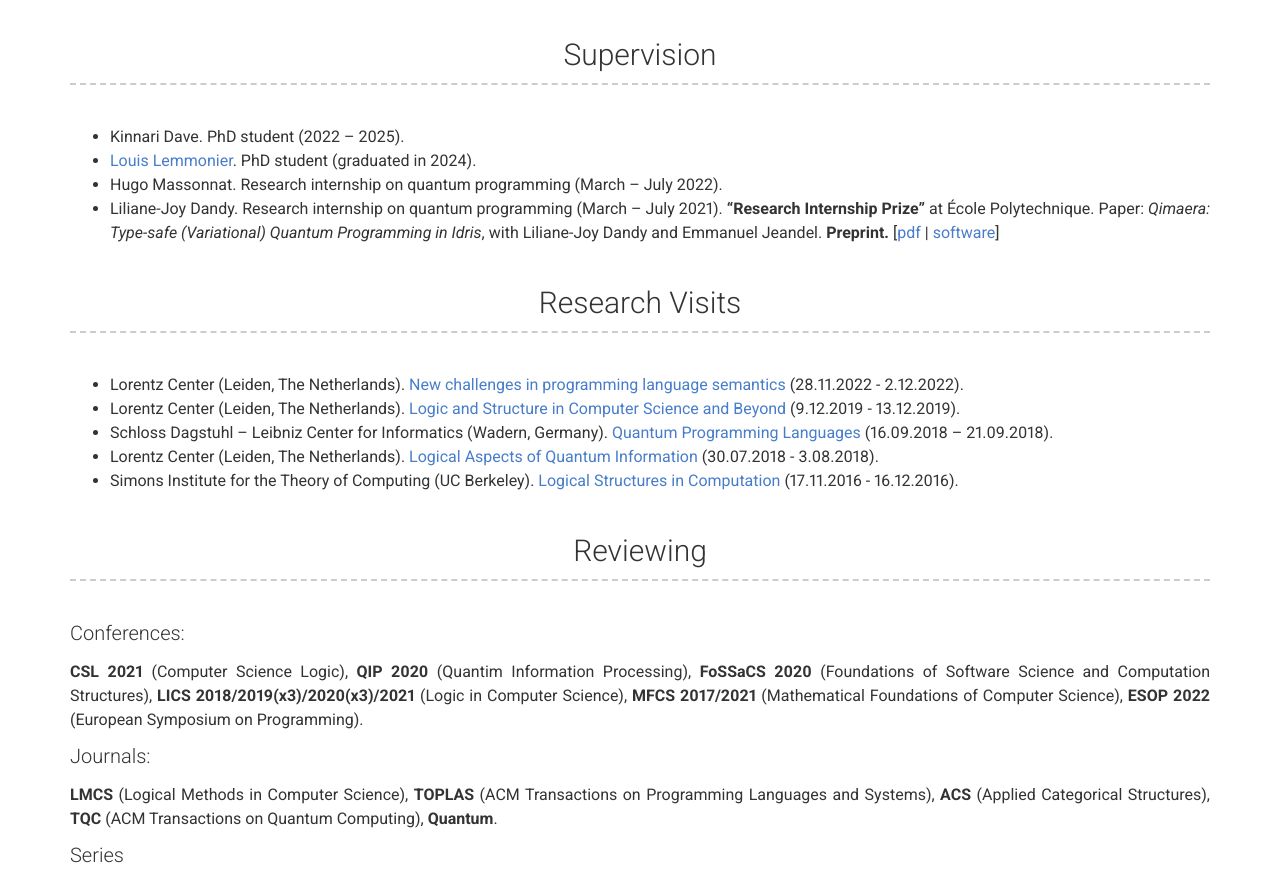
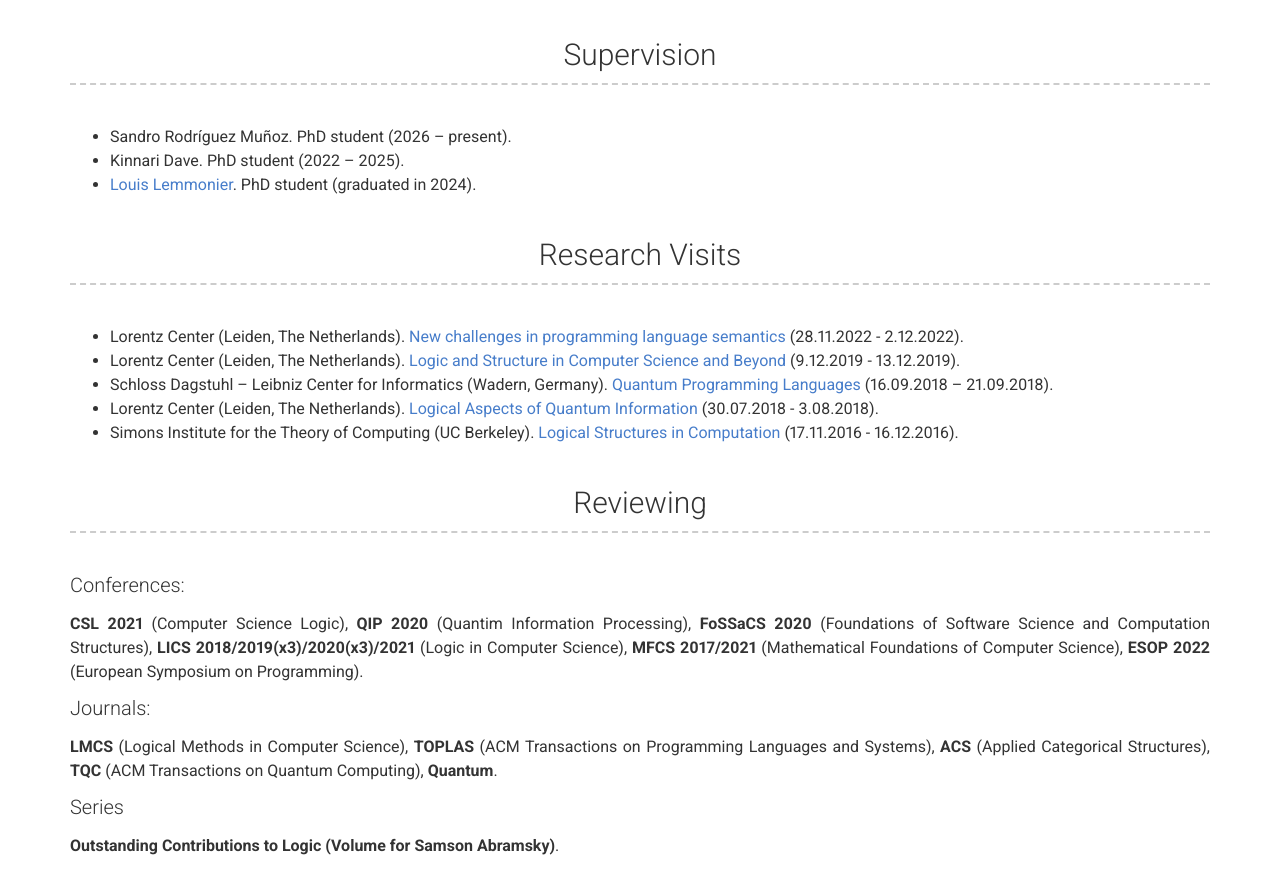
Before and after one commit to zamdzhiev/zamdzhiev.github.io, a plain HTML site: page index.html in a window 1280 px wide. Shown: the part 3809-4688 px from the top of the page. Drawn offline with nearby package versions, Linux system fonts and the light colour scheme; files whose address does not match are found by name.

Commit message:
add Sandro as PhD student

```diff
--- a/index.html
+++ b/index.html
@@ -244,11 +244,9 @@
   <div class="row clearfix">
     <div class="col-md-12">
       <ul>
+  <li>Sandro Rodríguez Muñoz. PhD student (2026 – present).</li>
   <li>Kinnari Dave. PhD student (2022 – 2025).</li>
   <li><a href="https://lmf.cnrs.fr/Perso/Louis_Lemonnier">Louis Lemmonier</a>. PhD student (graduated in 2024).</li>
-  <li>Hugo Massonnat. Research internship on quantum programming (March – July 2022).</li>
-  <li>Liliane-Joy Dandy. Research internship on quantum programming (March – July 2021). <strong>“Research Internship Prize”</strong> at École Polytechnique. Paper:
-<em>Qimaera: Type-safe (Variational) Quantum Programming in Idris</em>, with Liliane-Joy Dandy and Emmanuel Jeandel. <strong>Preprint.</strong> [<a href="papers/qimaera.pdf">pdf</a> | <a href="https://github.com/zamdzhiev/Qimaera">software</a>]</li>
 </ul>
 
     </div>
```
